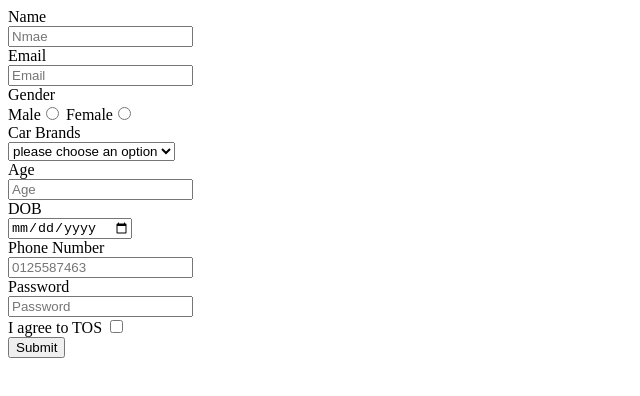
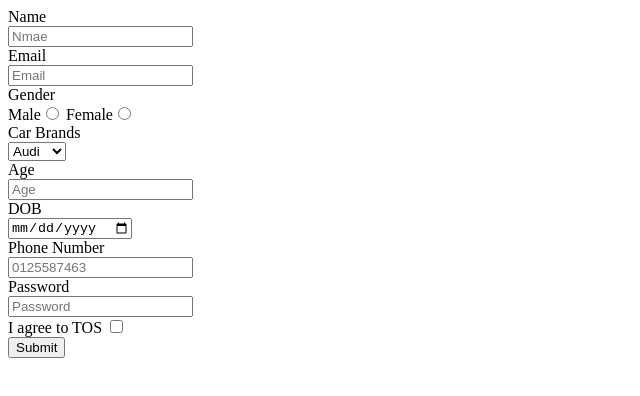
Before and after one commit to acciojob/signup-form-car-Abhinav290397, a website: page main.html in a window 1280 px wide. Shown: the whole page, without its empty margins (0-640 px from the left). Drawn offline with Linux system fonts and the light colour scheme.

Commit message:
created a submission

```diff
--- a/main.html
+++ b/main.html
@@ -20,8 +20,9 @@
 		Female<input type="radio" id = "gender_f" name = "gender" required><br>
 
 		<label for = "cars">Car Brands</label><br>
-		<select id = "cars" placeholder="please choose an option">
-			<option>please choose an option</option>
+		<select id = "cars" placeholder="please choose an option
+		<option value="">--Please choose an option--</option>
+			<option>Audi</option>
 			<option>BMW</option>
 			<option>Tata</option>
 			<option>Lexus</option>
```
